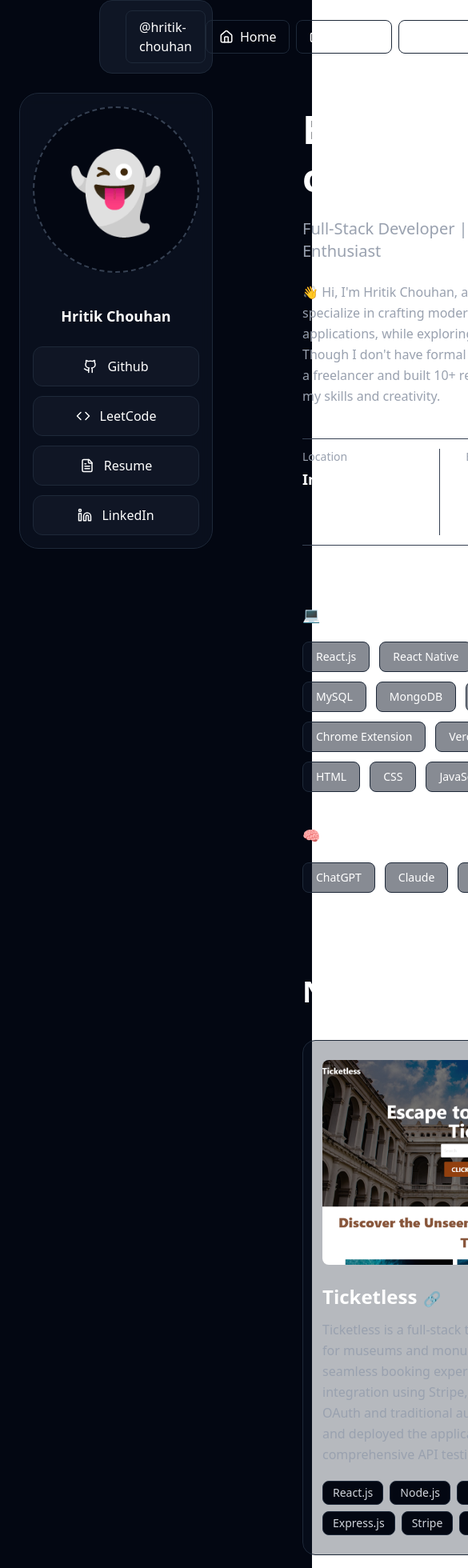
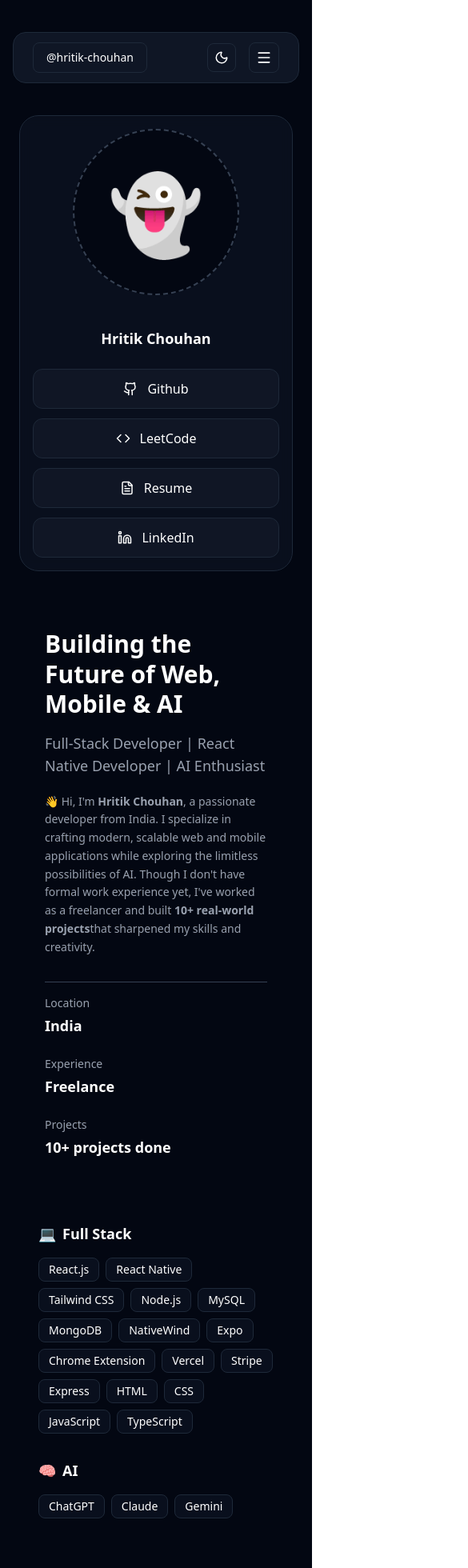
Before and after one commit to gitHritik/My_Portfolio, a React (Vite) app: page / in a window 390 px wide. Shown: the top 1960 px of the page at 80% size, 585 px wide, since content can reach past the window. Built offline with nearby package versions, Linux system fonts and the light colour scheme.

Commit message:
mobile responsive done

```diff
--- a/src/components/Experience.tsx
+++ b/src/components/Experience.tsx
@@ -2,78 +2,76 @@
 
 const Experience = () => {
     return (
-        <section id="work" className="ml-[2rem] mr-6 px-10">
-            <h2 className="text-4xl font-bold mb-10 text-gray-900 dark:text-white">
+        <section id="work" className="ml-4 mr-4 sm:ml-6 sm:mr-6 md:ml-10 md:mr-10 px-2 sm:px-6 md:px-10">
+            <h2 className="text-3xl sm:text-4xl font-bold mb-6 sm:mb-10 text-gray-900 dark:text-white">
                 Education & Work Experience
             </h2>
 
-            <div className="bg-gray-100/30 dark:bg-gray-900/30 border border-gray-300 dark:border-gray-800 rounded-2xl p-6 hover:border-gray-400 dark:hover:border-gray-700 transition">
-                <div className="space-y-8">
+            <div className="bg-gray-100/30 dark:bg-gray-900/30 border border-gray-300 dark:border-gray-800 rounded-2xl p-3 sm:p-6 hover:border-gray-400 dark:hover:border-gray-700 transition space-y-4 sm:space-y-8">
 
                 {/* Merchant Navy Decoded */}
-                    <div className="flex justify-between items-start border-b border-gray-300 dark:border-gray-700 pb-5">
-                        <div className="flex items-center space-x-4">
+                <div className="flex flex-col sm:flex-row justify-between items-start border-b border-gray-300 dark:border-gray-700 pb-4 sm:pb-5">
+                    <div className="flex items-start sm:items-center space-x-4 mb-2 sm:mb-0">
                         <div className="bg-blue-100/40 dark:bg-blue-900/40 p-2 rounded-lg border border-gray-300 dark:border-gray-700">
-                                <Laptop className="w-6 h-6 text-blue-600 dark:text-blue-400" />
+                            <Laptop className="w-5 h-5 sm:w-6 sm:h-6 text-blue-600 dark:text-blue-400" />
                         </div>
                         <div>
-                                <h3 className="text-base font-semibold text-gray-900 dark:text-white">
+                            <h3 className="text-sm sm:text-base font-semibold text-gray-900 dark:text-white">
                                 App Developer
                             </h3>
-                                <p className="text-[12px] text-gray-700 dark:text-gray-400 w-[282px]">
+                            <p className="text-[10px] sm:text-[12px] text-gray-700 dark:text-gray-400 w-full sm:w-[282px]">
                                 Working as an App Developer at Merchant Navy Decoded (India)
                             </p>
                         </div>
                     </div>
-                        <div className="flex items-center space-x-2 border-gray-300 dark:border-gray-700 border-2 px-3 py-1 rounded-md text-[11px] text-gray-700 dark:text-gray-400">
-                            <Calendar className="w-4 h-4" />
+                    <div className="flex items-center space-x-2 border-gray-300 dark:border-gray-700 border-2 px-2 sm:px-3 py-1 rounded-md text-[9px] sm:text-[11px] text-gray-700 dark:text-gray-400">
+                        <Calendar className="w-3.5 h-3.5 sm:w-4 sm:h-4" />
                         <span>Oct 2025 – Present</span>
                     </div>
                 </div>
 
                 {/* Freelance Developer */}
-                    <div className="flex justify-between items-start border-b border-gray-300 dark:border-gray-700 pb-5">
-                        <div className="flex items-center space-x-4">
+                <div className="flex flex-col sm:flex-row justify-between items-start border-b border-gray-300 dark:border-gray-700 pb-4 sm:pb-5">
+                    <div className="flex items-start sm:items-center space-x-4 mb-2 sm:mb-0">
                         <div className="bg-purple-100/40 dark:bg-purple-900/40 p-2 rounded-lg border border-gray-300 dark:border-gray-700">
-                                <Code2 className="w-6 h-6 text-purple-600 dark:text-purple-400" />
+                            <Code2 className="w-5 h-5 sm:w-6 sm:h-6 text-purple-600 dark:text-purple-400" />
                         </div>
                         <div>
-                                <h3 className="text-base font-semibold text-gray-900 dark:text-white">
+                            <h3 className="text-sm sm:text-base font-semibold text-gray-900 dark:text-white">
                                 Freelance Developer
                             </h3>
-                                <p className="text-[12px] text-gray-700 dark:text-gray-400 w-[282px]">
+                            <p className="text-[10px] sm:text-[12px] text-gray-700 dark:text-gray-400 w-full sm:w-[282px]">
                                 Worked as a Full Stack Developer for multiple freelance clients (Remote)
                             </p>
                         </div>
                     </div>
-                        <div className="flex items-center space-x-2 border-gray-300 dark:border-gray-700 border-2 px-3 py-1 rounded-md text-[11px] text-gray-700 dark:text-gray-400">
-                            <Calendar className="w-4 h-4" />
+                    <div className="flex items-center space-x-2 border-gray-300 dark:border-gray-700 border-2 px-2 sm:px-3 py-1 rounded-md text-[9px] sm:text-[11px] text-gray-700 dark:text-gray-400">
+                        <Calendar className="w-3.5 h-3.5 sm:w-4 sm:h-4" />
                         <span>Feb 2024 – Sept 2025</span>
                     </div>
                 </div>
 
                 {/* Quantum University */}
-                    <div className="flex justify-between items-start">
-                        <div className="flex items-center space-x-4">
+                <div className="flex flex-col sm:flex-row justify-between items-start">
+                    <div className="flex items-start sm:items-center space-x-4 mb-2 sm:mb-0">
                         <div className="bg-green-100/40 dark:bg-green-900/40 p-2 rounded-lg border border-gray-300 dark:border-gray-700">
-                                <GraduationCap className="w-6 h-6 text-green-600 dark:text-green-400" />
+                            <GraduationCap className="w-5 h-5 sm:w-6 sm:h-6 text-green-600 dark:text-green-400" />
                         </div>
                         <div>
-                                <h3 className="text-base font-semibold text-gray-900 dark:text-white">
+                            <h3 className="text-sm sm:text-base font-semibold text-gray-900 dark:text-white">
                                 Quantum University
                             </h3>
-                                <p className="text-[12px] text-gray-700 dark:text-gray-400 w-[282px]">
+                            <p className="text-[10px] sm:text-[12px] text-gray-700 dark:text-gray-400 w-full sm:w-[282px]">
                                 Bachelor of Engineering in Computer Science
                             </p>
                         </div>
                     </div>
-                        <div className="flex items-center space-x-2 border-gray-300 dark:border-gray-700 border-2 px-3 py-1 rounded-md text-[11px] text-gray-700 dark:text-gray-400">
-                            <Calendar className="w-4 h-4" />
+                    <div className="flex items-center space-x-2 border-gray-300 dark:border-gray-700 border-2 px-2 sm:px-3 py-1 rounded-md text-[9px] sm:text-[11px] text-gray-700 dark:text-gray-400">
+                        <Calendar className="w-3.5 h-3.5 sm:w-4 sm:h-4" />
                         <span>July 2020 – June 2024</span>
                     </div>
                 </div>
 
-                </div>
             </div>
         </section>
     );
--- a/src/components/Hero.tsx
+++ b/src/components/Hero.tsx
@@ -1,41 +1,40 @@
 function Hero() {
     return (
-        <section id="home" className="ml-[2rem] mr-6 mt-2 px-10 py-2">
+        <section id="home" className="ml-4 mr-4 mt-4 px-4 sm:px-6 md:px-10 py-4">
             {/* Main Heading */}
-            <h1 className="text-5xl font-bold mb-5 leading-tight text-gray-900 dark:text-white">
+            <h1 className="text-3xl sm:text-4xl md:text-5xl font-bold mb-4 md:mb-5 leading-tight text-gray-900 dark:text-white">
                 Building the Future of Web, Mobile & AI
             </h1>
 
             {/* Subtitle */}
-            <h2 className="text-xl text-gray-600 dark:text-gray-400 mb-6 font-medium">
+            <h2 className="text-lg sm:text-xl text-gray-600 dark:text-gray-400 mb-5 md:mb-6 font-medium">
                 Full-Stack Developer | React Native Developer | AI Enthusiast
             </h2>
 
             {/* Bio */}
-            <p className="text-gray-700 dark:text-gray-400 text-base mb-10 max-w-4xl leading-relaxed">
-                👋 Hi, I'm Hritik Chouhan, a passionate developer from India. I specialize in crafting modern,
-                scalable web and mobile applications, while exploring the limitless possibilities of AI.
-                Though I don't have formal work experience yet, I've worked as a freelancer and built 10+
-                real-world projects that sharpened my skills and creativity.
+            <p className="text-gray-700 dark:text-gray-400 text-sm sm:text-base mb-8 md:mb-10 max-w-4xl leading-relaxed">
+                👋 Hi, I'm <span className="font-semibold">Hritik Chouhan</span>, a passionate developer from India.
+                I specialize in crafting modern, scalable web and mobile applications while exploring
+                the limitless possibilities of AI. Though I don't have formal work experience yet,
+                I've worked as a freelancer and built <span className="font-semibold">10+ real-world projects</span>
+                that sharpened my skills and creativity.
             </p>
 
             {/* Stats Grid */}
-            <div className="grid grid-cols-3 gap-8 max-w-6xl border-t border-gray-300 dark:border-gray-700 pt-3">
+            <div className="grid grid-cols-1 sm:grid-cols-2 md:grid-cols-3 gap-6 md:gap-8 max-w-6xl border-t border-gray-300 dark:border-gray-700 pt-4">
                 <div>
                     <p className="text-sm text-gray-500 dark:text-gray-400 mb-1">Location</p>
                     <p className="text-lg font-semibold text-gray-900 dark:text-white">India</p>
                 </div>
-                <div className="border-l border-gray-300 dark:border-gray-700 pl-8">
+                <div className="sm:border-l border-gray-300 dark:border-gray-700 sm:pl-6 md:pl-8">
                     <p className="text-sm text-gray-500 dark:text-gray-400 mb-1">Experience</p>
                     <p className="text-lg font-semibold text-gray-900 dark:text-white">Freelance</p>
                 </div>
-                <div className="border-l border-gray-300 dark:border-gray-700 pl-8">
+                <div className="sm:border-l border-gray-300 dark:border-gray-700 sm:pl-6 md:pl-8">
                     <p className="text-sm text-gray-500 dark:text-gray-400 mb-1">Projects</p>
                     <p className="text-lg font-semibold text-gray-900 dark:text-white">10+ projects done</p>
                 </div>
             </div>
-
-            <div className="grid grid-cols-3 gap-8 max-w-4xl border-t border-gray-300 dark:border-gray-700 mt-3" />
         </section>
     );
 }
--- a/src/components/Navbar.tsx
+++ b/src/components/Navbar.tsx
@@ -1,14 +1,22 @@
-import { Home, Briefcase, Laptop, Mail, Moon, Sun } from 'lucide-react';
+import { Home, Briefcase, Laptop, Mail, Moon, Sun, Menu, X } from 'lucide-react';
 import { useState, useEffect } from 'react';
 
 const Navbar = () => {
-    // Load saved mode from localStorage or default to dark
     const [darkMode, setDarkMode] = useState(() => {
         const saved = localStorage.getItem("darkMode");
         return saved ? saved === "true" : true;
     });
+    const [isAtTop, setIsAtTop] = useState(true);
+    const [menuOpen, setMenuOpen] = useState(false);
 
-    // Apply dark/light mode globally and save to localStorage
+    useEffect(() => {
+        const handleScroll = () => {
+            setIsAtTop(window.scrollY <= 40);
+        };
+        window.addEventListener("scroll", handleScroll);
+        return () => window.removeEventListener("scroll", handleScroll);
+    }, []);
+
     useEffect(() => {
         if (darkMode) {
             document.documentElement.classList.add("dark");
@@ -20,29 +28,37 @@
         localStorage.setItem("darkMode", darkMode.toString());
     }, [darkMode]);
 
-    const handleScroll = (id: string) => {
+    const scrollToSection = (id: string) => {
         const section = document.getElementById(id);
-        const navbarHeight = 80;
         if (section) {
-            const yOffset = -navbarHeight;
-            const y = section.getBoundingClientRect().top + window.pageYOffset + yOffset;
+            const offset = -80;
+            const y = section.getBoundingClientRect().top + window.pageYOffset + offset;
             window.scrollTo({ top: y, behavior: "smooth" });
+            setMenuOpen(false); // Close menu on navigation (for mobile)
         }
     };
 
     return (
-        <nav className="sticky top-0 flex justify-between items-center px-8 py-3 bg-gray-200/30 dark:bg-gray-900/95 backdrop-blur-sm border border-gray-300 dark:border-gray-800 z-50 rounded-2xl mx-31">
+        <nav
+            className={`sticky transition-all duration-500 z-50 flex justify-between items-center px-6 md:px-8 py-3
+            bg-gray-200/30 dark:bg-gray-900/95 backdrop-blur-sm border border-gray-300 dark:border-gray-800
+            ${isAtTop ? "top-10 mx-4 md:mx-8 rounded-2xl" : "top-0 mx-0 rounded-none shadow-md border-b"} `}
+        >
+            {/* Left - Name */}
             <a
                 href="https://www.linkedin.com/in/hritik-chouhan-0522051b6"
                 target="_blank"
                 className="flex items-center gap-3"
             >
-                <h1 className="text-base font-medium px-4 py-2 border border-gray-300 dark:border-gray-800 rounded-lg text-gray-900 dark:text-white hover:bg-gray-300/50 dark:hover:bg-gray-800/50 transition">
+                <h1 className="text-sm md:text-base font-medium px-4 py-2 border border-gray-300 dark:border-gray-800 rounded-lg text-gray-900 dark:text-white hover:bg-gray-300/50 dark:hover:bg-gray-800/50 transition">
                     @hritik-chouhan
                 </h1>
             </a>
 
+            {/* Right Section */}
             <div className="flex items-center gap-2">
+                {/* Desktop Menu */}
+                <div className="hidden md:flex items-center gap-2">
                     {[
                         { id: "home", label: "Home", icon: <Home size={18} /> },
                         { id: "projects", label: "Projects", icon: <Briefcase size={18} /> },
@@ -51,21 +67,53 @@
                     ].map((item) => (
                         <button
                             key={item.id}
-                        onClick={() => handleScroll(item.id)}
-                        className="flex items-center border border-gray-300 dark:border-gray-800 gap-2 px-4 py-2 rounded-lg text-gray-900 dark:text-white hover:bg-gray-300/50 dark:hover:bg-gray-800/50 transition"
+                            onClick={() => scrollToSection(item.id)}
+                            className="flex items-center gap-2 px-4 py-2 border border-gray-300 dark:border-gray-800 rounded-lg
+                            text-gray-900 dark:text-white hover:bg-gray-300/50 dark:hover:bg-gray-800/50 transition"
                         >
                             {item.icon}
                             <span>{item.label}</span>
                         </button>
                     ))}
+                </div>
 
+                {/* Dark Mode Toggle */}
                 <button
                     onClick={() => setDarkMode(!darkMode)}
-                    className="p-2 border border-gray-300 cursor-pointer dark:border-gray-800 rounded-lg text-gray-900 dark:text-white hover:bg-gray-300/50 dark:hover:bg-gray-800/50 transition ml-2"
+                    className="p-2 border border-gray-300 dark:border-gray-800 rounded-lg text-gray-900 dark:text-white hover:bg-gray-300/50 dark:hover:bg-gray-800/50 transition ml-2"
                 >
                     {darkMode ? <Moon size={18} /> : <Sun size={18} />}
                 </button>
+
+                {/* Mobile Menu Button */}
+                <button
+                    onClick={() => setMenuOpen(!menuOpen)}
+                    className="ml-2 p-2 border border-gray-300 dark:border-gray-800 rounded-lg text-gray-900 dark:text-white hover:bg-gray-300/50 dark:hover:bg-gray-800/50 transition md:hidden"
+                >
+                    {menuOpen ? <X size={20} /> : <Menu size={20} />}
+                </button>
             </div>
+
+            {/* Mobile Dropdown Menu */}
+            {menuOpen && (
+                <div className="absolute top-full left-0 w-full bg-gray-200/95 dark:bg-gray-900/95 border-t border-gray-300 dark:border-gray-800 flex flex-col items-start gap-2 p-4 md:hidden z-40 backdrop-blur-sm">
+                    {[
+                        { id: "home", label: "Home", icon: <Home size={18} /> },
+                        { id: "projects", label: "Projects", icon: <Briefcase size={18} /> },
+                        { id: "work", label: "Work", icon: <Laptop size={18} /> },
+                        { id: "contact", label: "Contact", icon: <Mail size={18} /> },
+                    ].map((item) => (
+                        <button
+                            key={item.id}
+                            onClick={() => scrollToSection(item.id)}
+                            className="w-full flex items-center gap-3 px-4 py-2 rounded-lg border border-gray-300 dark:border-gray-800 text-gray-900 dark:text-white hover:bg-gray-300/50 dark:hover:bg-gray-800/50 transition"
+                        >
+                            {item.icon}
+                            <span>{item.label}</span>
+                        </button>
+                    ))}
+                </div>
+            )}
         </nav>
     );
 };
--- a/src/components/Projects.tsx
+++ b/src/components/Projects.tsx
@@ -36,27 +36,27 @@
     ];
 
     return (
-        <section id="projects" className="ml-[2rem] mr-6 px-10">
-            <h2 className="text-4xl font-bold mb-10 text-gray-900 dark:text-white">
+        <section id="projects" className="ml-4 mr-4 sm:ml-6 sm:mr-6 md:ml-10 md:mr-10 px-2 sm:px-6 md:px-10">
+            <h2 className="text-3xl sm:text-4xl font-bold mb-6 sm:mb-10 text-gray-900 dark:text-white">
                 Notable Projects
             </h2>
 
-            <div className="space-y-8">
+            <div className="space-y-4 sm:space-y-8">
                 {projects.map((project) => (
                     <div
                         key={project.id}
-                        className="bg-gray-100/30 dark:bg-gray-900/30 border border-gray-300 dark:border-gray-800 rounded-2xl p-6 hover:border-gray-400 dark:hover:border-gray-700 transition"
+                        className="bg-gray-100/30 dark:bg-gray-900/30 border border-gray-300 dark:border-gray-800 rounded-2xl p-3 sm:p-6 hover:border-gray-400 dark:hover:border-gray-700 transition"
                     >
                         {/* Project Images */}
-                        <div className="mb-6">
+                        <div className="mb-3 sm:mb-6">
                             {project.images ? (
-                                <div className="grid grid-cols-3 gap-4">
+                                <div className="grid grid-cols-1 sm:grid-cols-3 gap-2 sm:gap-4">
                                     {project.images.map((img, idx) => (
                                         <img
                                             key={idx}
                                             src={img}
                                             alt={`${project.title} ${idx + 1}`}
-                                            className="w-full h-48 object-cover rounded-lg"
+                                            className="w-full h-28 sm:h-48 object-cover rounded-lg"
                                         />
                                     ))}
                                 </div>
@@ -64,34 +64,34 @@
                                 <img
                                     src={project.image}
                                     alt={project.title}
-                                    className="w-full h-64 object-cover rounded-lg"
+                                    className="w-full h-40 sm:h-64 object-cover rounded-lg"
                                 />
                             )}
                         </div>
 
                         {/* Project Title */}
-                        <h3 className="text-2xl font-semibold mb-3 flex items-center gap-2 text-gray-900 dark:text-white">
+                        <h3 className="text-lg sm:text-2xl font-semibold mb-1 sm:mb-3 flex items-center gap-2 text-gray-900 dark:text-white">
                             {project.title}
                             <a
                                 href={project.link}
                                 target="_blank"
                                 className="text-gray-500 dark:text-gray-400 hover:text-gray-900 dark:hover:text-white transition"
                             >
-                                <span className="text-lg">🔗</span>
+                                <span className="text-base sm:text-lg">🔗</span>
                             </a>
                         </h3>
 
                         {/* Project Description */}
-                        <p className="text-gray-700 dark:text-gray-400 text-base mb-5 leading-relaxed">
+                        <p className="text-gray-700 dark:text-gray-400 text-sm sm:text-base mb-3 sm:mb-5 leading-relaxed">
                             {project.description}
                         </p>
 
                         {/* Tech Stack */}
-                        <div className="flex flex-wrap gap-2">
+                        <div className="flex flex-wrap gap-1 sm:gap-2">
                             {project.techStack.map((tech) => (
                                 <span
                                     key={tech}
-                                    className="px-3 py-1 bg-gray-200 dark:bg-gray-950 border border-gray-300 dark:border-gray-800 rounded-lg text-sm text-gray-900 dark:text-gray-300"
+                                    className="px-2 sm:px-3 py-1 bg-gray-200 dark:bg-gray-950 border border-gray-300 dark:border-gray-800 rounded-lg text-xs sm:text-sm text-gray-900 dark:text-gray-300"
                                 >
                                     {tech}
                                 </span>
--- a/src/components/Skils.tsx
+++ b/src/components/Skils.tsx
@@ -12,19 +12,19 @@
     };
 
     return (
-        <section className="ml-[2rem] mr-6 px-10">
+        <section className="ml-4 mr-4 sm:ml-6 sm:mr-6 md:ml-8 md:mr-10 px-2 sm:px-6 md:px-10">
             {Object.entries(skillCategories).map(([category, skills]) => (
-                <div key={category} className="mb-10">
-                    <h3 className="text-lg font-semibold mb-5 flex items-center gap-2 text-gray-900 dark:text-white">
+                <div key={category} className="mb-8 sm:mb-10">
+                    <h3 className="text-lg sm:text-xl font-semibold mb-4 flex items-center gap-2 text-gray-900 dark:text-white">
                         {category === "Full Stack" && "💻"}
                         {category === "AI" && "🧠"}
                         <span>{category}</span>
                     </h3>
-                    <div className="flex flex-wrap gap-3">
+                    <div className="flex flex-wrap gap-2 sm:gap-3 justify-start sm:justify-start md:justify-start">
                         {skills.map((skill) => (
                             <span
                                 key={skill}
-                                className="px-4 py-2 bg-gray-200/30 dark:bg-gray-900/50 border border-gray-300 dark:border-gray-800 rounded-lg hover:bg-gray-300/50 dark:hover:bg-gray-800/50 hover:border-gray-400 dark:hover:border-gray-700 transition text-sm text-gray-900 dark:text-white"
+                                className="px-3 py-1 sm:px-4 sm:py-2 bg-gray-200/30 dark:bg-gray-900/50 border border-gray-300 dark:border-gray-800 rounded-lg hover:bg-gray-300/50 dark:hover:bg-gray-800/50 hover:border-gray-400 dark:hover:border-gray-700 transition text-sm sm:text-base text-gray-900 dark:text-white"
                             >
                                 {skill}
                             </span>
--- a/src/pages/PortfolioPage.tsx
+++ b/src/pages/PortfolioPage.tsx
@@ -13,14 +13,14 @@
             <Navbar />
 
             {/* Main layout */}
-            <div className="max-w-6xl mx-auto px-6 flex gap-10 pt-6">
+            <div className="max-w-6xl mx-auto px-6 flex flex-col md:flex-row gap-10 pt-20">
                 {/* Sidebar */}
-                <aside className="w-80 sticky top-24 self-start h-fit">
+                <aside className="w-full md:w-80 md:sticky md:top-24 self-start h-fit order-1 md:order-none">
                     <Sidebar />
                 </aside>
 
                 {/* Main content */}
-                <main className="flex-1 flex flex-col gap-16">
+                <main className="flex-1 flex flex-col gap-16 order-2">
                     <Hero />
                     <Skills />
                     <Projects />
```
Also changed, not shown: src/components/Contact.tsx (+5 -5 lines). Lines whose indentation alone changed are shown as unchanged.
